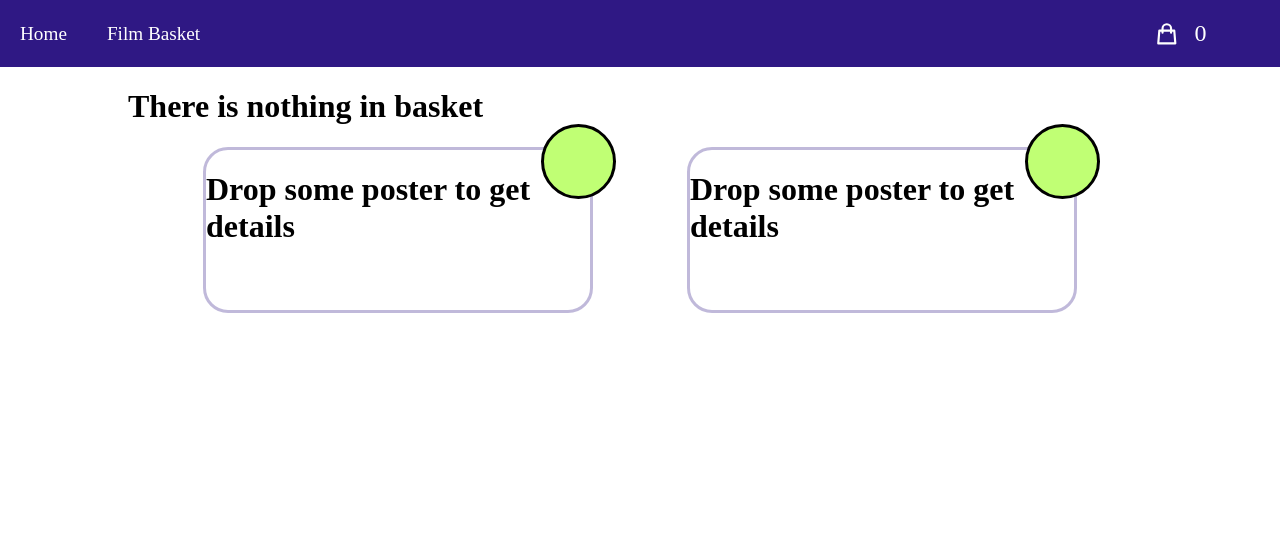
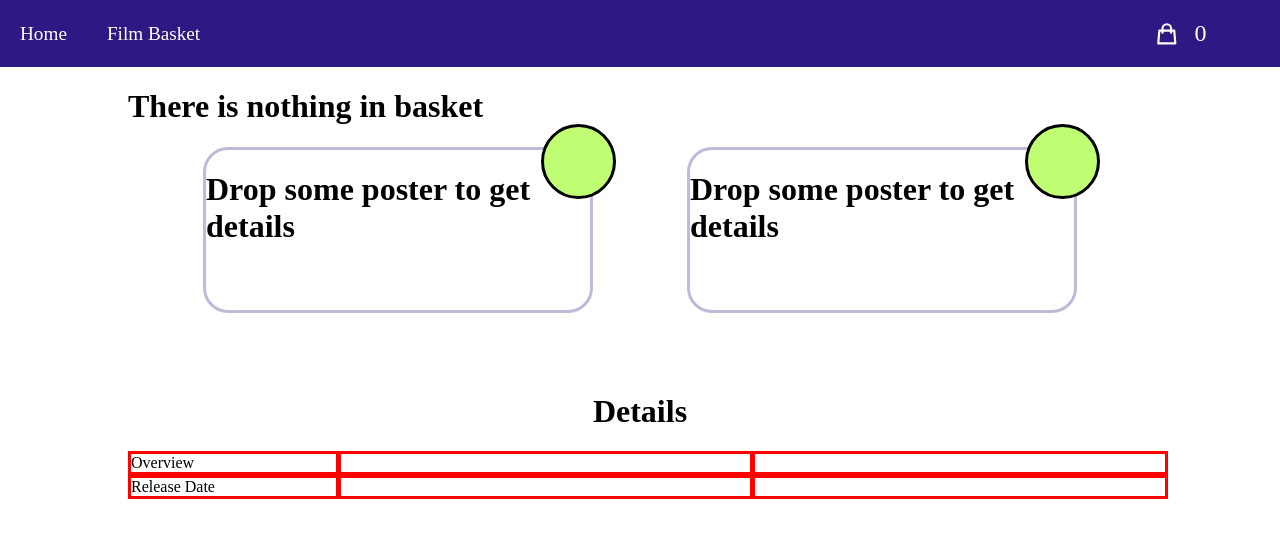
Before and after one commit to barisdemirezen/Movie-Compare, a Vue app: page /#/compare in a window 1280 px wide. Shown: the top 538 px of the page. Built offline with nearby package versions, Linux system fonts and the light colour scheme.

Commit message:
Show Film Detail Update (On Progress)

```diff
--- a/src/components/FilmDetailGrid.vue
+++ b/src/components/FilmDetailGrid.vue
@@ -5,7 +5,7 @@
                 <img class="film-detail-grid-image" draggable="false" v-if="getLeftImage.length != 0" :src="'https://image.tmdb.org/t/p/w500' + getLeftImage.poster_path">
                 <div class="average-points">{{getLeftImage.vote_average}}</div>
                 <h1 v-if="getLeftImage.length == 0">Drop some poster to get details</h1>
-                <h1>{{getLeftImage.original_title}}</h1>
+                <h1 v-on:click.prevent.self >{{getLeftImage.original_title}}</h1>
                 <div class="genre-container">
                     <div class="genre-badge" v-for="genres in getLeftImage.genres" :key="genres.id">{{genres.name}}</div>
                 </div>
@@ -21,18 +21,48 @@
                 </div>
             </div>
         </div>
+
+        <div class="details">
+        <h1 class="details-heading">Details</h1>
+            <div class="details-row" v-for="info in holder" :key="info.name">
+                <div class="detail-name-column">{{info.name}}</div>
+                <div class="detail-column">{{info.left}}</div>
+                <div class="detail-column">{{info.right}}</div>
+            </div>
+        </div>
+
     </div>
 </template>
 <script>
-import { mapActions, mapGetters } from "vuex";
+import { mapActions, mapGetters, mapState } from "vuex";
 export default {
     name: "FilmDetailGrid",
     data() {
         return {
+            holder : [],
+            infoNames : [
+                "Overview",
+                "Release Date",
+                "Length (in min.)",
+                "Languages",
+                "Budget",
+                "Revenue",
+                "Film Site",
+                "Production companies",
+                "Production Countries",
+                "IMDB"
+            ],
         }
+    },
+    mounted(){
+        this.holder.push(
+            {name: 'Overview', left: this.leftImage.overview, right: this.leftImage.overview},
+            {name: 'Release Date', left: this.leftImage.release_date, right: this.leftImage.release_date},
+            );
     },
     computed: {
         ...mapGetters(['getLeftImage','getRightImage']),
+        ...mapState(['leftImage','rightImage'])
     },
     methods: {
         ...mapActions(["changeCompareImage"]),
@@ -54,6 +84,22 @@ export default {
 }
 </script>
 <style>
+.details-row {
+    display: grid;
+    grid-template-columns: 20% 40% 40%;
+    gap: 5px;
+}
+.details-row div{
+    border: 3px solid red;
+    width: 100%;
+}
+.details-heading{
+    text-align: center;
+}
+.details{
+    margin-top: 10vh;
+    margin-bottom: 10vh;
+}
     .film-detail-grid{
         display: grid;
         justify-content: center;
```
